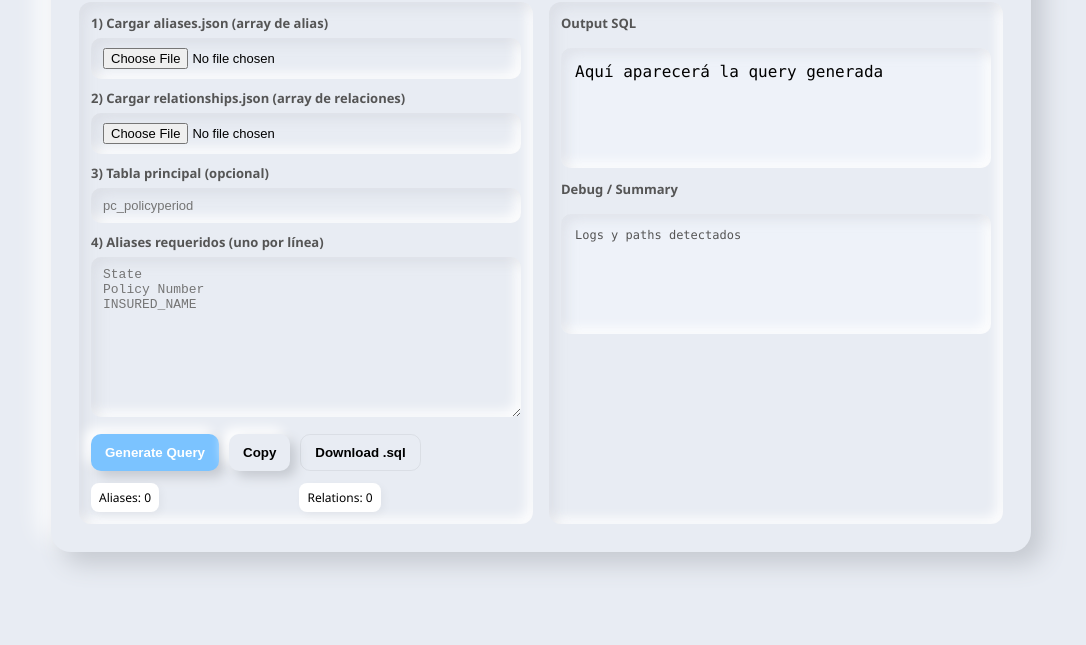
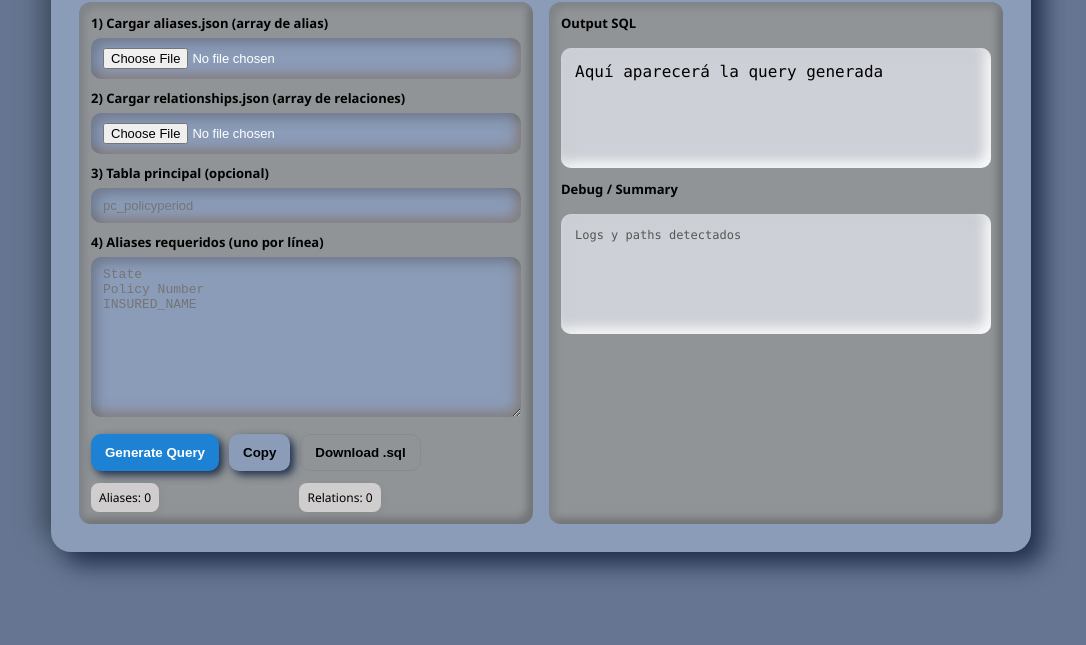
Before and after one commit to Gonzalo-Fernan/Generador-Automatico-Querys, a plain HTML site: page index.html in a window 1280 px wide. Shown: the part 155-800 px from the top of the page, without its empty margins (99-1185 px from the left). Drawn offline with Linux system fonts and the light colour scheme.

Commit message:
styles fix

```diff
--- a/index.html
+++ b/index.html
@@ -6,11 +6,11 @@
 <title>SQL Server SELECT Builder</title>
 <style>
   :root{
-    --bg:#e8ecf3;
-    --card:#e8ecf3;
-    --shadow1:#c5c9d0;
-    --shadow2:#ffffff;
-    --accent:#7bc3ff;
+    --bg:#667692;
+    --card:#8b9cb9;
+    --shadow1:#1f2d49;
+    --shadow2:#485566;
+    --accent:#1d82d4;
     --muted:#555;
   }
 
@@ -55,12 +55,13 @@
 
   .panel{
     background:var(--card);
+    background-color: #909496;
     border-radius:12px;
     padding:12px;
-    box-shadow: inset 6px 6px 12px rgba(197,201,208,0.35), inset -6px -6px 12px rgba(255,255,255,0.9);
+    box-shadow: inset 6px 6px 6px rgba(126, 131, 136, 0.9), inset -6px -6px 6px rgba(112, 115, 119, 0.9);
   }
 
-  label{display:block;font-weight:700;margin-bottom:6px;font-size:13px;color:var(--muted)}
+  label{display:block;font-weight:700;margin-bottom:6px;font-size:13px;color:rgb(0, 0, 0)}
   input[type="file"], input[type="text"], textarea, select {
     width:100%;
     font-size:13px;
@@ -68,8 +69,9 @@
     border-radius:10px;
     border: none;
     background:var(--card);
-    box-shadow: inset 6px 6px 12px rgba(197,201,208,0.35), inset -6px -6px 12px rgba(255,255,255,0.9);
+    box-shadow: inset 6px 6px 12px rgba(68, 70, 77, 0.35), inset -6px -6px 12px rgba(134, 128, 128, 0.9);
     outline: none;
+    color: white;
   }
 
   textarea{min-height:160px; resize:vertical}
@@ -80,25 +82,25 @@
     border:none;
     cursor:pointer;
     font-weight:700;
-    box-shadow:6px 6px 12px var(--shadow1), -6px -6px 12px var(--shadow2);
+    box-shadow:4px 4px 8px var(--shadow1);
     background:var(--card);
   }
   button.primary{background:var(--accent); color:white;}
   button.ghost{background:transparent; box-shadow:none; border:1px solid rgba(0,0,0,0.06)}
   .output{
     margin-top:16px;
-    background:#eef2f9;
+    background:#cdd0d6;
     padding:14px;
     border-radius:10px;
     min-height:120px;
     white-space:pre-wrap;
     font-family: ui-monospace, SFMono-Regular, Menlo, Monaco, "Roboto Mono", monospace;
-    box-shadow: inset 6px 6px 12px rgba(197,201,208,0.35), inset -6px -6px 12px rgba(255,255,255,0.9);
+    box-shadow: inset 6px 6px 12px rgba(197,201,208,0.35), inset -6px -6px 12px rgba(255, 255, 255, 0.9);
   }
 
   .small{font-size:12px;color:var(--muted)}
   .footer{display:flex;justify-content:space-between;align-items:center;margin-top:12px;gap:12px;flex-wrap:wrap}
-  .badge{background:#fff;padding:6px 8px;border-radius:8px;font-size:12px;box-shadow:3px 3px 8px rgba(0,0,0,0.04);}
+  .badge{background:#cfcdcd;padding:6px 8px;border-radius:8px;font-size:12px;box-shadow:3px 3px 8px rgba(0,0,0,0.04);}
   .errors{color:#b00020;font-weight:700}
   @media(max-width:880px){
     .grid{grid-template-columns:1fr}
```
